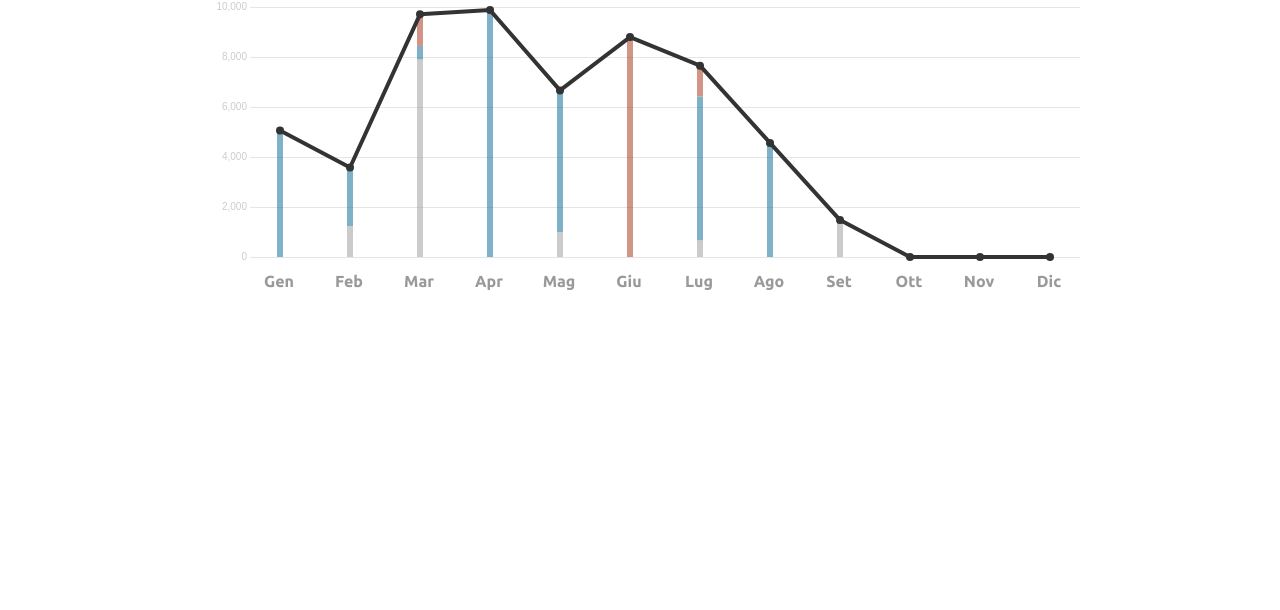
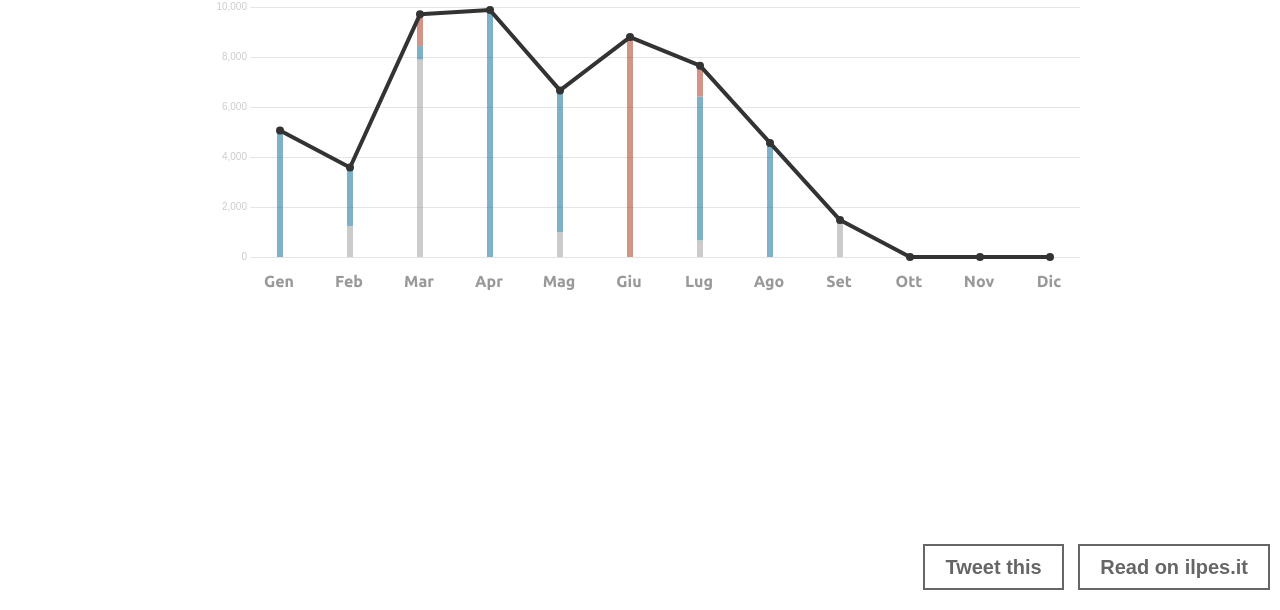
Before and after one commit to ilpes/lab, a plain HTML site: page public/animated-stacked-bar-charts-with-d3js/index.html in a window 1280 px wide. Shown: the part 190-800 px from the top of the page. Drawn offline with nearby package versions, Linux system fonts and the light colour scheme.

Commit message:
Add links

```diff
--- a/public/animated-stacked-bar-charts-with-d3js/index.html
+++ b/public/animated-stacked-bar-charts-with-d3js/index.html
@@ -8,6 +8,15 @@
     <title>Animated stacked bar charts with D3.js</title>
     <link href='https://fonts.googleapis.com/css?family=Ubuntu:400,700,500' rel='stylesheet' type='text/css'>
     <link href="//maxcdn.bootstrapcdn.com/font-awesome/4.5.0/css/font-awesome.min.css" rel="stylesheet" type="text/css">
+
+    <script async src="https://www.googletagmanager.com/gtag/js?id=G-9T9TWC7ZF3"></script>
+    <script>
+        window.dataLayer = window.dataLayer || [];
+        function gtag(){dataLayer.push(arguments);}
+        gtag('js', new Date());
+
+        gtag('config', 'G-9T9TWC7ZF3');
+    </script>
 
     <style>
 
@@ -212,6 +221,43 @@
             fill: #353535;
         }
 
+        footer {
+            position: fixed;
+            bottom: 0;
+            left: 0;
+            font-family: sans-serif;
+            margin: 0;
+            padding: 0;
+            text-align: right;
+            width: 100%;
+            display: none
+        }
+
+        footer a.cta {
+            display: inline-block;
+            font-size: 20px;
+            font-weight: 600;
+            line-height: 42px;
+            padding-right: 20px;
+            padding-left: 20px;
+            border: 2px solid #000;
+            margin: 0 10px 20px 0;
+            text-decoration: none;
+            color: #000;
+            opacity: .6;
+            transition: opacity 200ms ease-in-out
+        }
+
+        footer a.cta:hover {
+            opacity: 1
+        }
+
+        @media all and (min-width: 600px) {
+            footer {
+                display: block
+            }
+        }
+
     </style>
 
 
@@ -235,6 +281,11 @@
          xml:space="preserve"></svg>
 </div>
 
+<footer>
+    <a href="https://twitter.com/intent/tweet?text=Animated%20stacked%20bar%20charts%20with%20D3.js%20by%20@ilpes%20https://ilpes.it/animated-stacked-bar-charts-with-d3js" class="cta"  target="_blank">Tweet this</a>
+    <a href="https://ilpes.it/animated-stacked-bar-charts-with-d3js" class="cta"  target="_blank">Read on ilpes.it</a>
+</footer>
+
 <script src="//cdnjs.cloudflare.com/ajax/libs/underscore.js/1.8.3/underscore-min.js"></script>
 <script src="//cdnjs.cloudflare.com/ajax/libs/gsap/1.18.0/TweenMax.min.js"></script>
 <script src="//d3js.org/d3.v3.min.js" charset="utf-8"></script>
```
Also changed, not shown: public/a-racing-game-built-with-paper-js/index.html (+2 -2 lines), public/a-ui-like-the-nest-thermostat-one/index.html (+50 -0 lines).
